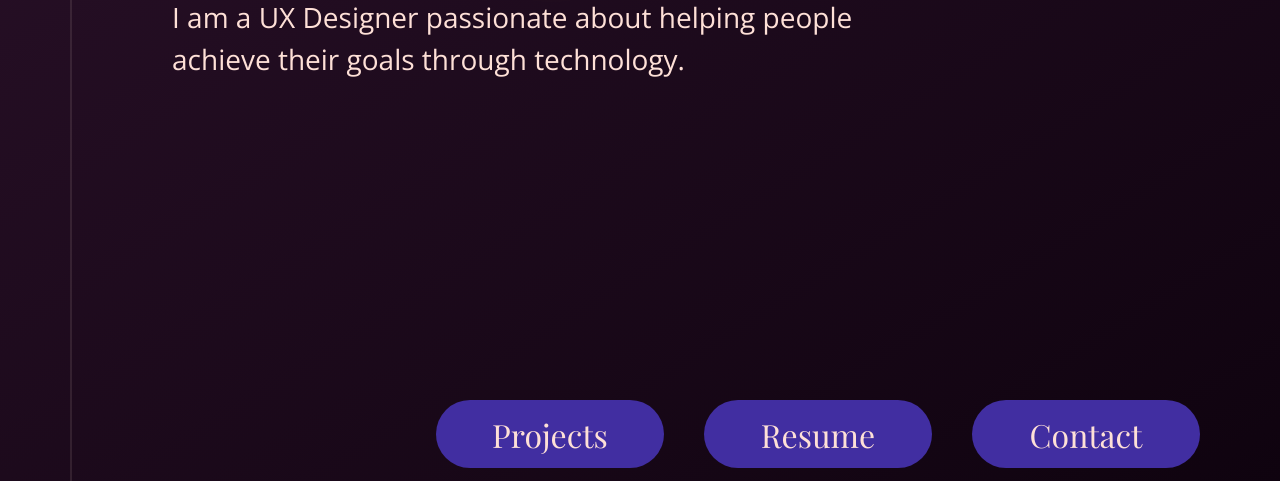
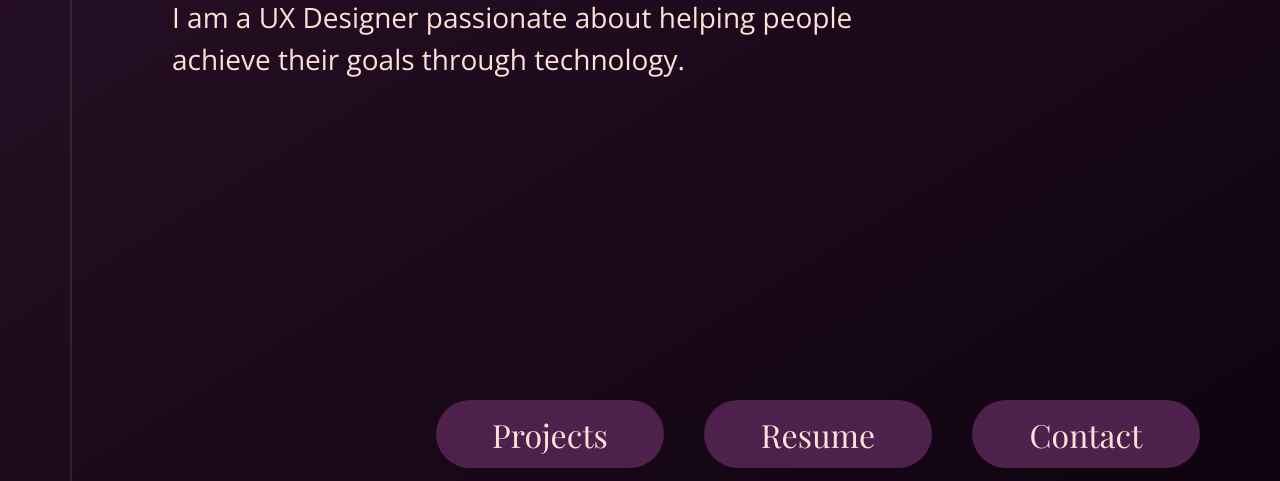
Before and after one commit to KimberleeBush/My_First_Repo, a plain HTML site: page index.html in a window 1280 px wide. Shown: the part 319-800 px from the top of the page. Drawn offline with nearby package versions, Linux system fonts and the light colour scheme.

Commit message:
Update style.css

```diff
--- a/style.css
+++ b/style.css
@@ -26,7 +26,6 @@ body {
     padding: 150px 0px 150px 100px;
 }
 
-
 .buttons {
     display: flex;
     justify-content: flex-end;
@@ -42,11 +41,13 @@ button {
     border: none;
     font-family: 'Playfair Display', serif;
     font-size: 32px;
-    background-color: #412ea1;
+    background-color: #4e204c;
     color: #FEE0D7;
     padding: 5px;
 
 }
+
+/* button color options: #4e204c #732e70 #412ea1*/
 
 p {
     color: #FEE0D7;
```
